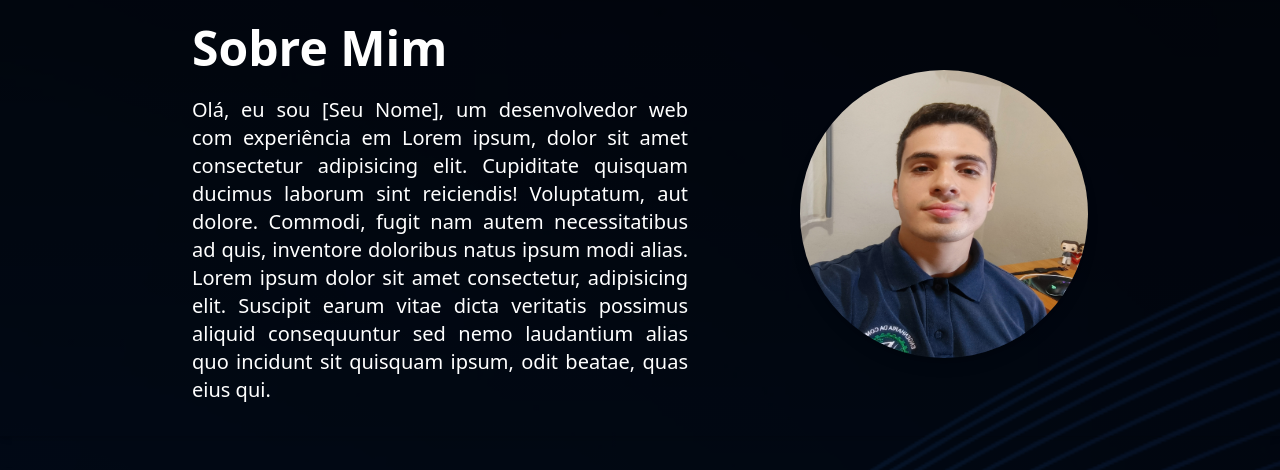
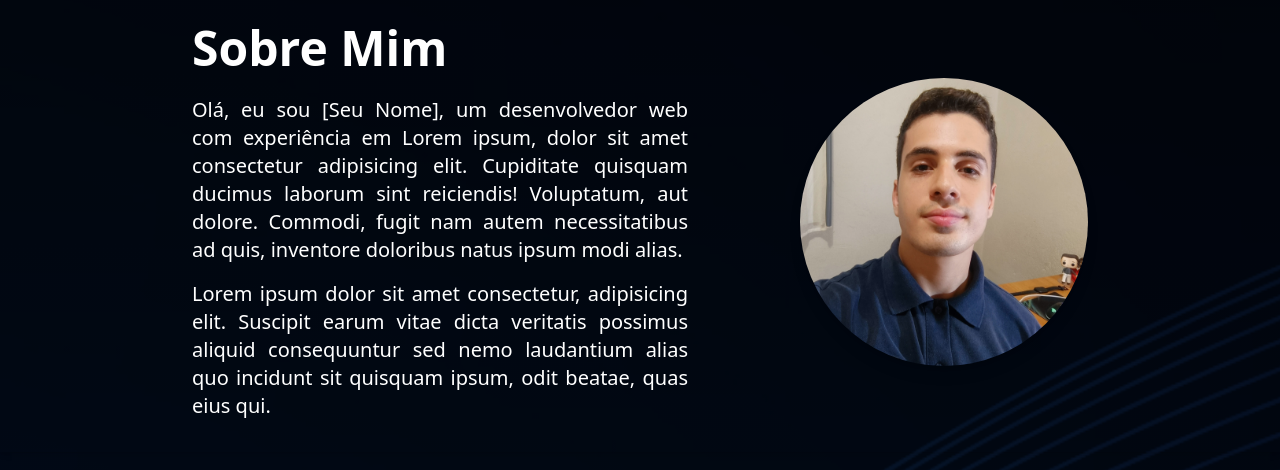
Before and after one commit to Erickjonatthan/portfolio-ejms, a React (Vite) app: page / in a window 1280 px wide. Shown: the part 824-1294 px from the top of the page. Built offline with nearby package versions, Linux system fonts and the light colour scheme.

Commit message:
Update AboutMe.jsx

```diff
--- a/src/components/AboutMe.jsx
+++ b/src/components/AboutMe.jsx
@@ -13,21 +13,26 @@ export default function AboutMe() {
       className="w-full p-8 shadow-md my-4 text-white flex flex-col items-center"
       initial={{ opacity: 0, y: 50 }}
       animate={isInView ? { opacity: 1, y: 0 } : { opacity: 0, y: 50 }}
-      transition={{ duration: 0.8 }}
+      transition={{ duration: 0.8, ease: "easeInOut" }}
     >
       <div className="flex flex-col md:flex-row items-center text-center md:text-left max-w-4xl">
         <div className="flex-1 mb-6 md:mb-0">
-          <h2 className="text-3xl md:text-4xl lg:text-5xl font-bold mb-6">Sobre Mim</h2>
-          <p className="text-base md:text-lg lg:text-xl leading-relaxed text-justify">
+          <h2 className="text-3xl sm:text-4xl lg:text-5xl font-bold mb-6 hover:text-blue-400 transition-colors duration-300">
+            Sobre Mim
+          </h2>
+          <p className="text-base sm:text-lg lg:text-xl leading-relaxed text-justify">
             Olá, eu sou [Seu Nome], um desenvolvedor web com experiência em Lorem ipsum, dolor sit amet consectetur adipisicing elit. Cupiditate quisquam ducimus laborum sint reiciendis! Voluptatum, aut dolore. Commodi, fugit nam autem necessitatibus ad quis, inventore doloribus natus ipsum modi alias.
+          </p>
+          <p className="text-base sm:text-lg lg:text-xl leading-relaxed text-justify mt-4">
             Lorem ipsum dolor sit amet consectetur, adipisicing elit. Suscipit earum vitae dicta veritatis possimus aliquid consequuntur sed nemo laudantium alias quo incidunt sit quisquam ipsum, odit beatae, quas eius qui.
           </p>
         </div>
         <div className="flex-shrink-0 md:ml-28">
           <img
             src={profilePicture}
-            alt="Minha Foto"
-            className="w-48 h-48 md:w-56 md:h-56 lg:w-72 lg:h-72 rounded-full shadow-lg transition-transform duration-500 ease-in-out transform hover:scale-110 hover:shadow-blue-500/50"
+            alt="Foto de [Seu Nome], desenvolvedor web"
+            loading="lazy"
+            className="w-48 h-48 md:w-56 md:h-56 lg:w-72 lg:h-72 rounded-full shadow-lg transition-transform duration-500 ease-in-out transform hover:scale-110 hover:shadow-blue-500/50 object-cover"
           />
         </div>
       </div>
```
